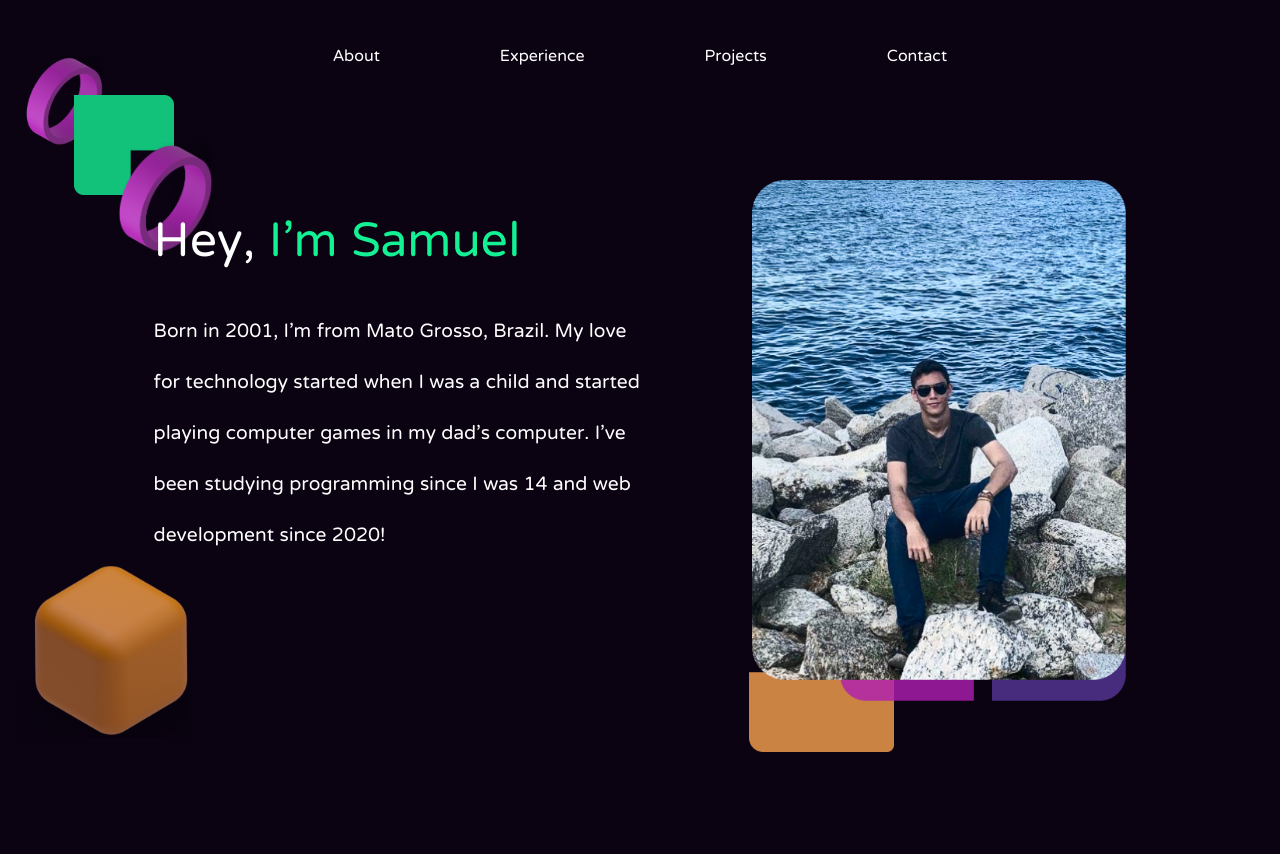
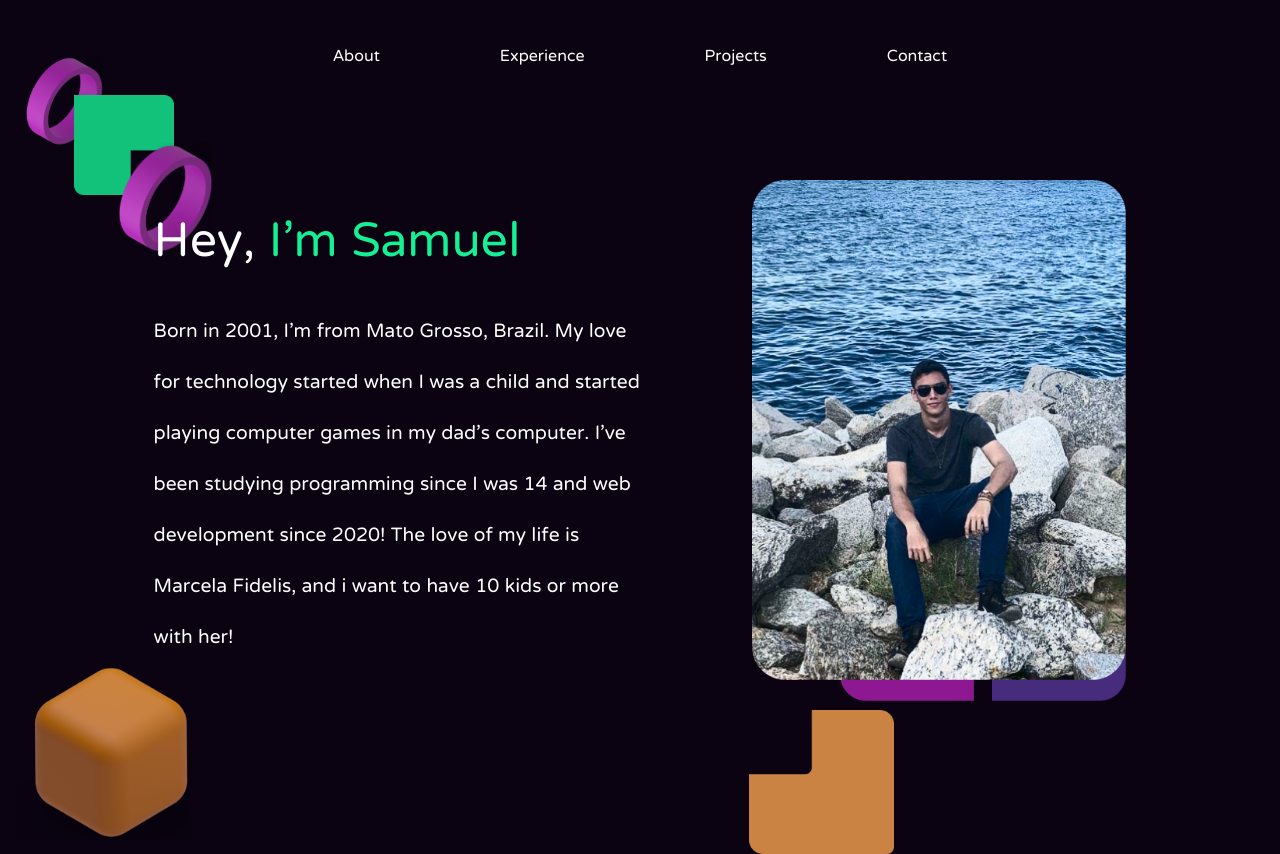
Before and after one commit to samuel-neves/portfolio, a Next.js app: page / in a window 1280 px wide. Before the commit the page ends 800 px from the top, so only its background shows below. Built offline with nearby package versions, Linux system fonts and the light colour scheme.

Commit message:
feat: meme text

```diff
--- a/components/IntroductionSection/index.tsx
+++ b/components/IntroductionSection/index.tsx
@@ -21,7 +21,8 @@ const IntroductionSection: React.FC = () => {
           Born in 2001, I&apos;m from Mato Grosso, Brazil. My love for
           technology started when I was a child and started playing computer
           games in my dad&apos;s computer. I&apos;ve been studying programming
-          since I was 14 and web development since 2020!
+          since I was 14 and web development since 2020! The love of my life is
+          Marcela Fidelis, and i want to have 10 kids or more with her!
         </p>
         <img
           src={RoundedCube.src}
```
